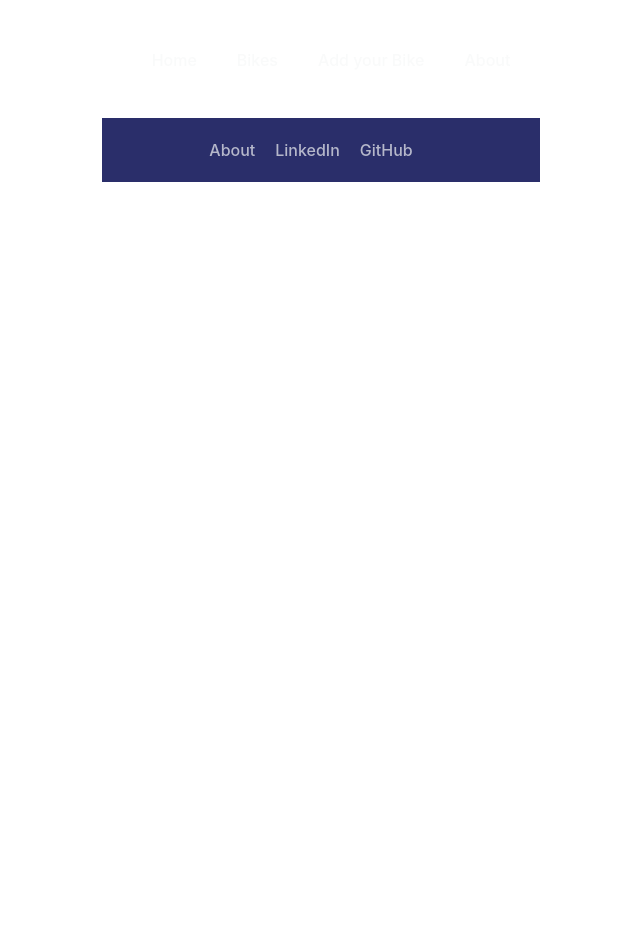
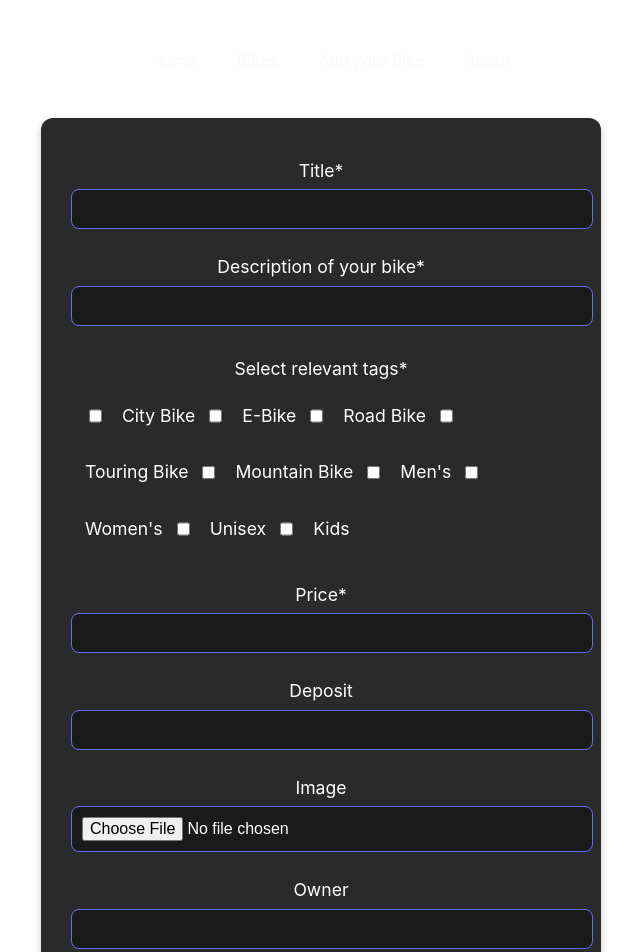
Before and after one commit to zee-fi/bikeshare-app-frontend, a React (Vite) app: page /updateBike in a window 1280 px wide. Shown: the top 952 px of the page, without its empty margins (319-959 px from the left). Before the commit the page ends 800 px from the top, so only its background shows below. Built offline with nearby package versions, Linux system fonts and the light colour scheme; no server answers.

Commit message:
add update and css

```diff
--- a/src/App.tsx
+++ b/src/App.tsx
@@ -8,6 +8,7 @@ import CreateBike from "./components/CreateBike";
 import Header from "./components/Header";
 import CreateBooking from "./components/CreateBooking";
 import About from "./pages/About";
+import UpdateBike from "./components/UpdateBike";
 
 function App() {
 
@@ -19,6 +20,7 @@ function App() {
         <Route path="/bikes" element={<Bikelist />} />
         <Route path="/bikes/:bikeId" element={<Bike />} />
         <Route path="/addBike" element={<CreateBike />} />
+        <Route path="/updateBike" element={<UpdateBike />} />
         <Route path="/bookings/:bikeId" element={<CreateBooking />} />
         <Route path="/about" element={<About />} />
       </Routes>
--- a/src/components/Bike.tsx
+++ b/src/components/Bike.tsx
@@ -82,10 +82,14 @@ export default function Bike (){
         <strong>Deposit:</strong> €{bike.deposit}
       </p>
       <p>
-        <strong>Contact Owner:</strong>
+        <strong><a href={`mailto:${bike.owner}@bikeshare-berlin.netlify.app?subject=Inquiry about ${bike.title}&body=Hello, I am interested in your bike!`}>Contact Ower: {bike.owner}</a></strong>
+      </p>
+      <p>
+        <strong>OR</strong>
       </p>
       <button className="reserve-button"><Link to={`/bookings/${bikeId}`}>Reserve Now</Link></button>
-      <button className="reserve-button" onClick={handleDelete}>Delete</button>
+      <button className="reserve-button" onClick={handleDelete}><strong>Are you the owner?</strong><br />
+      <small>Click here to delete bike</small></button>
     </div>
     )
 }
--- a/src/components/Bikelist.tsx
+++ b/src/components/Bikelist.tsx
@@ -8,17 +8,19 @@ export default function Bikelist() {
   const bikeContext = useContext(BikeContext);
 
   if (!bikeContext) {
-    throw new Error("BikeContext is not provided. Please wrap your components in BikeProvider.");
+    throw new Error(
+      "BikeContext is not provided. Please wrap your components in BikeProvider."
+    );
   }
 
   const { bikes, loading } = bikeContext;
 
   if (loading) {
-    return <p>Loading bikes...</p>
+    return <p>Loading bikes...</p>;
   }
 
   if (!Array.isArray(bikes)) {
-    return <p>Error: bikes data is not an array</p>
+    return <p>Error: bikes data is not an array</p>;
   }
 
   return (
@@ -31,19 +33,27 @@ export default function Bikelist() {
               <img src={bike.image} alt={`Image of ${bike.title}`} />
               <ul>
                 {bike.tags && bike.tags.length > 0 ? (
-                  bike.tags.map((tag, index) => (
-                    <li key={index}>{tag}</li>
-                  ))
+                  bike.tags.map((tag, index) => <li key={index}>{tag}</li>)
                 ) : (
                   <li>No tags available</li>
                 )}
               </ul>
               <p className="price">€{bike.price} per day</p>
-              <button><Link to={`/bikes/${bike.id}`}>See Full Details</Link></button>
+              <button>
+                <Link to={`/bikes/${bike.id}`}>See Full Details</Link>
+              </button>
               <button className="reserve-button">
-                <Link to={`/bookings/${bike.id}`} style={{ color: 'white', textDecoration: 'none' }}>
+                <Link
+                  to={`/bookings/${bike.id}`}
+                  style={{ color: "white", textDecoration: "none" }}
+                >
                   Reserve Now
                 </Link>
+              </button>
+              <button className="reserve-button">
+                <strong>Are you the owner?</strong>
+                <br />
+                <small>Click here to edit bike details</small>
               </button>
             </div>
           );
@@ -51,5 +61,4 @@ export default function Bikelist() {
       </div>
     </>
   );
-
 }
--- /dev/null
+++ b/src/components/UpdateBike.tsx
@@ -0,0 +1,242 @@
+import { useContext, useState, useEffect } from "react";
+import { BikeContext } from "../context/bike.context";
+import { useNavigate, useParams } from "react-router-dom";
+import axios from "axios";
+import "../css/form.css";
+
+export default function UpdateBike() {
+  const { bikeId } = useParams();
+  const [title, setTitle] = useState("");
+  const [description, setDescription] = useState("");
+  const [tags, setTags] = useState<string[]>([]);
+  const [price, setPrice] = useState("");
+  const [deposit, setDeposit] = useState("");
+  const [imageUrl, setImageUrl] = useState<string>("");
+  const [owner, setOwner] = useState("");
+  const [waitingForImageUrl, setWaitingForImageUrl] = useState(false);
+
+  const context = useContext(BikeContext);
+  if (!context) {
+    throw new Error("BikeContext must be used within a BikeProvider.");
+  }
+
+  const { updateBike, getBikes } = context;
+  const navigate = useNavigate();
+
+  useEffect(() => {
+    const fetchBike = async () => {
+      try {
+        const response = await axios.get(`/api/bikes/${bikeId}`);
+        const bike = response.data;
+        setTitle(bike.title);
+        setDescription(bike.description);
+        setTags(bike.tags);
+        setPrice(bike.price.toString());
+        setDeposit(bike.deposit.toString());
+        setImageUrl(bike.image);
+        setOwner(bike.owner);
+      } catch (err) {
+        console.error("Error fetching bike details", err);
+      }
+    };
+
+    if (bikeId) {
+      fetchBike();
+    }
+  }, [bikeId]);
+
+  const handleTagChange = (e: React.ChangeEvent<HTMLInputElement>) => {
+    const value = e.target.value;
+    setTags((prevTags) =>
+      e.target.checked
+        ? [...prevTags, value]
+        : prevTags.filter((tag) => tag !== value)
+    );
+  };
+
+  const handleFileUpload = (e: React.ChangeEvent<HTMLInputElement>) => {
+    const files = e.target.files;
+    if (files && files.length > 0) {
+      setWaitingForImageUrl(true);
+
+      const url = `https://api.cloudinary.com/v1_1/${
+        import.meta.env.VITE_CLOUDINARY_NAME
+      }/upload`;
+
+      const dataToUpload = new FormData();
+      dataToUpload.append("file", files[0]);
+      dataToUpload.append(
+        "upload_preset",
+        import.meta.env.VITE_UNSIGNED_UPLOAD_PRESET
+      );
+
+      axios
+        .post(url, dataToUpload)
+        .then((response) => {
+          setImageUrl(response.data.secure_url);
+          setWaitingForImageUrl(false);
+        })
+        .catch((error) => {
+          console.error("Error uploading the file:", error);
+        });
+    }
+  };
+
+  const handleSubmit = async (e: React.FormEvent) => {
+    e.preventDefault();
+
+    if (
+        !title.trim() ||
+        !description.trim() ||
+        tags.length === 0 ||
+        !price.trim() ||
+        !imageUrl.trim()
+    ) {
+        alert("Please fill in all required fields.");
+        return;
+    }
+
+    const updatedBikeDetails = {
+        title,
+        description,
+        tags,
+        price: parseFloat(price),
+        deposit: deposit ? parseFloat(deposit) : 0,
+        image: imageUrl,
+        owner,
+    };
+
+    try {
+
+        await updateBike({
+            bikeId: bikeId || "",
+            updatedBikeDetails
+        });
+
+        setTitle("");
+        setDescription("");
+        setTags([]);
+        setPrice("");
+        setDeposit("");
+        setImageUrl("");
+        setOwner("");
+
+        await getBikes();
+        navigate(`/bikes/${bikeId}`);
+    } catch (err) {
+        console.log("Could not update bike", err);
+        alert("An error occurred while trying to update the bike.");
+    }
+};
+
+
+  return (
+    <>
+      <form onSubmit={handleSubmit}>
+        <label>Title* </label>
+        <input
+          type="text"
+          value={title}
+          onChange={(e) => setTitle(e.target.value)}
+        />
+        <label>Description of your bike* </label>
+        <input
+          type="text"
+          value={description}
+          onChange={(e) => setDescription(e.target.value)}
+        />
+        <fieldset>
+          <label>Select relevant tags* </label>
+          <div>
+            <input
+              type="checkbox"
+              value="City Bike"
+              checked={tags.includes("City Bike")}
+              onChange={handleTagChange}
+            />
+            <label>City Bike</label>
+            <input
+              type="checkbox"
+              value="E Bike"
+              checked={tags.includes("E Bike")}
+              onChange={handleTagChange}
+            />
+            <label>E-Bike</label>
+            <input
+              type="checkbox"
+              value="Road Bike"
+              checked={tags.includes("Road Bike")}
+              onChange={handleTagChange}
+            />
+            <label>Road Bike</label>
+            <input
+              type="checkbox"
+              value="Touring Bike"
+              checked={tags.includes("Touring Bike")}
+              onChange={handleTagChange}
+            />
+            <label>Touring Bike</label>
+            <input
+              type="checkbox"
+              value="Mountain Bike"
+              checked={tags.includes("Mountain Bike")}
+              onChange={handleTagChange}
+            />
+            <label>Mountain Bike</label>
+            <input
+              type="checkbox"
+              value="Mens"
+              checked={tags.includes("Mens")}
+              onChange={handleTagChange}
+            />
+            <label>Men's</label>
+            <input
+              type="checkbox"
+              value="Womens"
+              checked={tags.includes("Womens")}
+              onChange={handleTagChange}
+            />
+            <label>Women's</label>
+            <input
+              type="checkbox"
+              value="Unisex"
+              checked={tags.includes("Unisex")}
+              onChange={handleTagChange}
+            />
+            <label>Unisex</label>
+            <input
+              type="checkbox"
+              value="Kids"
+              checked={tags.includes("Kids")}
+              onChange={handleTagChange}
+            />
+            <label>Kids</label>
+          </div>
+        </fieldset>
+        <label>Price* </label>
+        <input
+          type="number"
+          value={price}
+          onChange={(e) => setPrice(e.target.value)}
+        />
+        <label>Deposit</label>
+        <input
+          type="number"
+          value={deposit}
+          onChange={(e) => setDeposit(e.target.value)}
+        />
+        <label>Image</label>
+        <input type="file" onChange={(e) => handleFileUpload(e)} />
+        <label>Owner</label>
+        <input
+          type="text"
+          value={owner}
+          onChange={(e) => setOwner(e.target.value)}
+        />
+        <button type="submit" disabled={waitingForImageUrl}>
+          Update Bike
+        </button>
+      </form>
+    </>
+  );
+}
--- a/src/context/bike.context.tsx
+++ b/src/context/bike.context.tsx
@@ -50,19 +50,20 @@ const BikeProvider = ({ children }: { children: React.ReactNode }) => {
     };
 
 
-    const updateBike = async (updatedBike: BikeType) => {
+    const updateBike = async ({ bikeId, updatedBikeDetails }: { bikeId: string, updatedBikeDetails: BikeType }) => {
         try {
-            const { id: bikeId } = updatedBike;
+            const response = await axios.put<BikeType>(`${import.meta.env.VITE_API_URL}/api/bikes/${bikeId}`, updatedBikeDetails);
 
-            const response = await axios.put<BikeType>(`${import.meta.env.VITE_API_URL}/api/bikes/${bikeId}`, updatedBike)
             setBikes((prevBikes) =>
                 prevBikes ? prevBikes.map((bike) =>
-                  bike.id === bikeId ? response.data : bike
-                ) : []);
+                    bike.id === bikeId ? response.data : bike
+                ) : []
+            );
         } catch (err) {
-            console.log("error updating bike info", err)
+            console.log("Error updating bike info", err);
         }
     };
+
 
 
     const deleteBike = async (bikeIdPromise: Promise<any>) => {
--- a/src/css/form.css
+++ b/src/css/form.css
@@ -32,7 +32,7 @@ form {
   form input[type="text"]:focus,
   form input[type="number"]:focus,
   form input[type="file"]:focus {
-    border-color: #535bf2;
+    border-color: #646cff;
     outline: none;
   }
 
@@ -59,7 +59,7 @@ form {
   form button[type="submit"] {
     width: 100%;
     padding: 12px;
-    background-color: #535bf2;
+    background-color: #646cff;
     color: white;
     font-size: 1.1em;
     border: none;
@@ -70,7 +70,7 @@ form {
   }
 
   form button[type="submit"]:hover {
-    background-color: #757bed;
+    background-color: #646cff;
   }
 
   form button[type="submit"]:disabled {
--- a/src/types.ts
+++ b/src/types.ts
@@ -20,7 +20,7 @@ export type BikeContextType = {
     getBikes: () => Promise<void>;
     getBikeById: (bikeId: string) => Promise<BikeType | undefined>;
     createBike: (bikeData: BikeType) => Promise<void>;
-    updateBike: (updatedBike: BikeType) => Promise<void>;
+    updateBike: ({ bikeId, updatedBikeDetails }: { bikeId: string, updatedBikeDetails: BikeType }) => Promise<void>;
     deleteBike: (bikeId: Promise<any>) => Promise<void>;
     selectedBike: BikeType | null;
     setSelectedBike: React.Dispatch<React.SetStateAction<BikeType | null>>;
```
